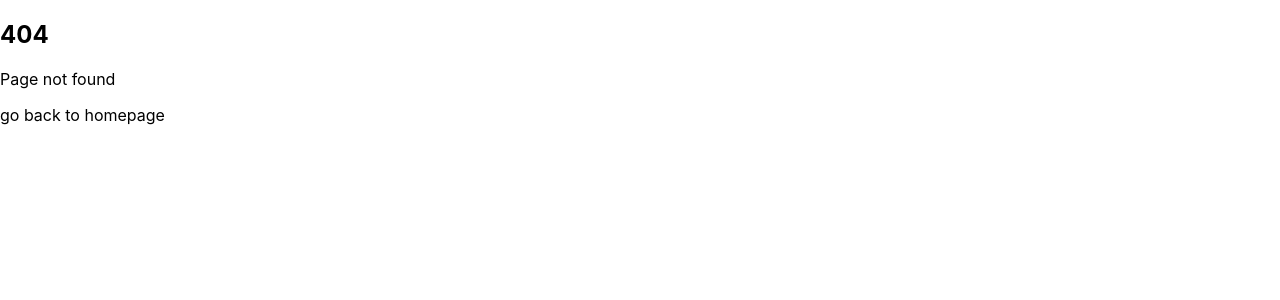
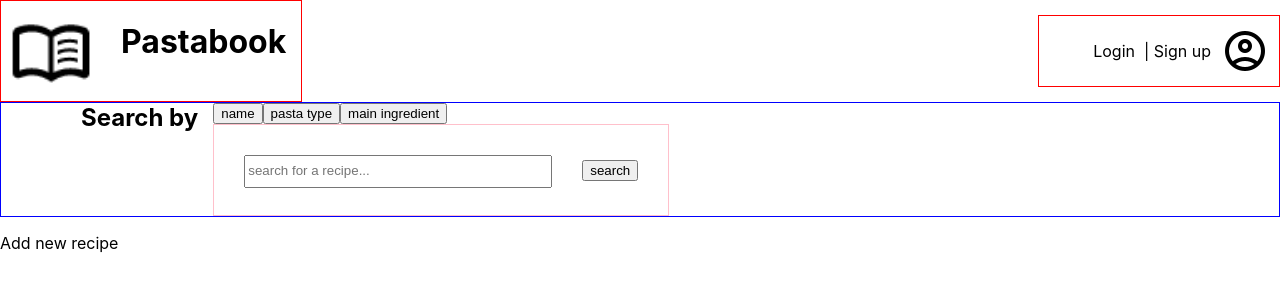
Before and after one commit to andrzejkukuryk/pastabook, a React (Create React App) app: page /add in a window 1280 px wide. Before the commit this address had no page. Shown: the top 300 px of the page. Built offline with nearby package versions, Linux system fonts and the light colour scheme.

Commit message:
search simplified

```diff
--- a/src/App.tsx
+++ b/src/App.tsx
@@ -8,6 +8,7 @@ import { PageNotFound } from "./component/pageNotFound";
 import { SharedLayout } from "./component/sharedLayout";
 import { Login } from "./component/login";
 import { Register } from "./component/register";
+import { AddRecipe } from "./component/addRecipe";
 
 function App() {
   return (
@@ -19,6 +20,7 @@ function App() {
           <Route path="recipes/:recipePath" element={<Recipe />} />
           <Route path="register" element={<Register />} />
           <Route path="login" element={<Login />} />
+          <Route path="add" element={<AddRecipe />} />
         </Route>
         <Route path="*" element={<PageNotFound />} />
       </Routes>
--- /dev/null
+++ b/src/component/addRecipe/index.tsx
@@ -0,0 +1,9 @@
+import React from "react";
+
+export function AddRecipe() {
+  return (
+    <div>
+      <p>Add new recipe </p>
+    </div>
+  );
+}
--- a/src/component/searchByIngredient/index.tsx
+++ b/src/component/searchByIngredient/index.tsx
@@ -5,25 +5,30 @@ import { allMainIngredients } from "../../data/dummyData";
 interface SearchByIngredientProps {
   ingredientsChecked: boolean[];
   chooseIngredients: (position: number) => void;
+  chooseIngredientsHandler: (ingredient: string) => void;
 }
 
 export function SearchByIngredient({
   ingredientsChecked,
   chooseIngredients,
+  chooseIngredientsHandler,
 }: SearchByIngredientProps) {
   return (
     <div className={styles.container}>
       <form>
-        {allMainIngredients.map((type, index) => (
+        {allMainIngredients.map((ingredient, index) => (
           <label className={styles.listItemLabel} key={`ingredient${index}`}>
             <input
               type="checkbox"
               name="ingredient"
-              value={type}
+              value={ingredient}
               checked={ingredientsChecked[index]}
-              onChange={() => chooseIngredients(index)}
+              onChange={() => {
+                chooseIngredients(index);
+                chooseIngredientsHandler(ingredient);
+              }}
             />
-            {type}
+            {ingredient}
           </label>
         ))}
         <input
--- a/src/component/searchByType/index.tsx
+++ b/src/component/searchByType/index.tsx
@@ -5,9 +5,14 @@ import { allPastaTypes } from "../../data/dummyData";
 interface SearchByTypeProps {
   typeChecked: boolean[];
   chooseType: (position: number) => void;
+  chooseTypeHandler: (type: string) => void;
 }
 
-export function SearchByType({ typeChecked, chooseType }: SearchByTypeProps) {
+export function SearchByType({
+  typeChecked,
+  chooseType,
+  chooseTypeHandler,
+}: SearchByTypeProps) {
   return (
     <div className={styles.container}>
       <form>
@@ -18,7 +23,10 @@ export function SearchByType({ typeChecked, chooseType }: SearchByTypeProps) {
               name="pastaType"
               value={type}
               checked={typeChecked[index]}
-              onChange={() => chooseType(index)}
+              onChange={() => {
+                chooseTypeHandler(type);
+                chooseType(index);
+              }}
             />
             {type}
           </label>
--- a/src/component/searchMain/index.tsx
+++ b/src/component/searchMain/index.tsx
@@ -20,18 +20,21 @@ export function SearchMain() {
   const initialTypeChecked: boolean[] = new Array(allPastaTypes.length).fill(
     false
   );
+  const initialSelectedTypes: string[] = [];
   const initialIngredientsChecked: boolean[] = new Array(
     allMainIngredients.length
   ).fill(false);
+  const initialSelectedIngredients: string[] = [];
 
   const [typeChecked, setTypeChecked] = useState(initialTypeChecked);
-  const [selectedTypes, setSelectedTypes] = useState(allPastaTypes);
+  const [selectedTypes, setSelectedTypes] = useState(initialSelectedTypes);
   const [filteredByPastaType, setFilteredByPastaType] = useState(recipes);
   const [ingredientsChecked, setIngredientsChecked] = useState(
     initialIngredientsChecked
   );
-  const [selectedIngredients, setSelectedIngredients] =
-    useState(allMainIngredients);
+  const [selectedIngredients, setSelectedIngredients] = useState(
+    initialSelectedIngredients
+  );
   const [filteredByIngredients, setFilteredByIngredients] = useState(recipes);
 
   const chooseType = (position: number): void => {
@@ -48,18 +51,6 @@ export function SearchMain() {
     setIngredientsChecked(updatedIngredientsChecked);
   };
 
-  const selectTypes = () => {
-    const newSelectedTypes: string[] = [];
-    allPastaTypes.forEach((pastaType, index) => {
-      if (typeChecked[index]) {
-        newSelectedTypes.push(pastaType);
-      }
-    });
-    if (newSelectedTypes.length > 0) {
-      setSelectedTypes(newSelectedTypes);
-    }
-  };
-  // Propozycja Ani
   const chooseTypeHandler = (type: string) => {
     let newSelectedTypes: string[] = [];
 
@@ -71,17 +62,19 @@ export function SearchMain() {
 
     setSelectedTypes(newSelectedTypes);
   };
-  // (koniec)
-  const selectIngredients = () => {
-    const newSelectedIngredients: string[] = [];
-    allMainIngredients.forEach((mainIngredient, index) => {
-      if (ingredientsChecked[index]) {
-        newSelectedIngredients.push(mainIngredient);
-      }
-    });
-    if (newSelectedIngredients.length > 0) {
-      setSelectedIngredients(newSelectedIngredients);
+
+  const chooseIngredientsHandler = (ingredient: string) => {
+    let newSelectedIngredients: string[] = [];
+
+    if (selectedIngredients.includes(ingredient)) {
+      newSelectedIngredients = [...selectedIngredients].filter(
+        (value) => value !== ingredient
+      );
+    } else {
+      newSelectedIngredients = [...selectedIngredients, ingredient];
     }
+
+    setSelectedIngredients(newSelectedIngredients);
   };
 
   const filterByPastaType = () => {
@@ -111,16 +104,16 @@ export function SearchMain() {
     setFilteredByIngredients(uniqueFilteredByIngredients);
   };
 
-  useEffect(() => selectTypes(), [typeChecked]);
   useEffect(() => filterByPastaType(), [selectedTypes]);
-  useEffect(() => selectIngredients(), [ingredientsChecked]);
   useEffect(() => filterByIngredients(), [selectedIngredients]);
 
   console.log(
-    "By type: ",
-    filteredByPastaType,
+    "Selected ingredients: ",
+    selectedIngredients,
     "By ingredients: ",
     filteredByIngredients
+    // "By ingredients: ",
+    // filteredByIngredients
   );
 
   const searchChoice = () => {
@@ -129,13 +122,18 @@ export function SearchMain() {
         return <SearchByName />;
       case TYPE_BYTYPE:
         return (
-          <SearchByType typeChecked={typeChecked} chooseType={chooseType} />
+          <SearchByType
+            typeChecked={typeChecked}
+            chooseType={chooseType}
+            chooseTypeHandler={chooseTypeHandler}
+          />
         );
       case TYPE_BYINGREDIENT:
         return (
           <SearchByIngredient
             ingredientsChecked={ingredientsChecked}
             chooseIngredients={chooseIngredients}
+            chooseIngredientsHandler={chooseIngredientsHandler}
           />
         );
       default:
```
